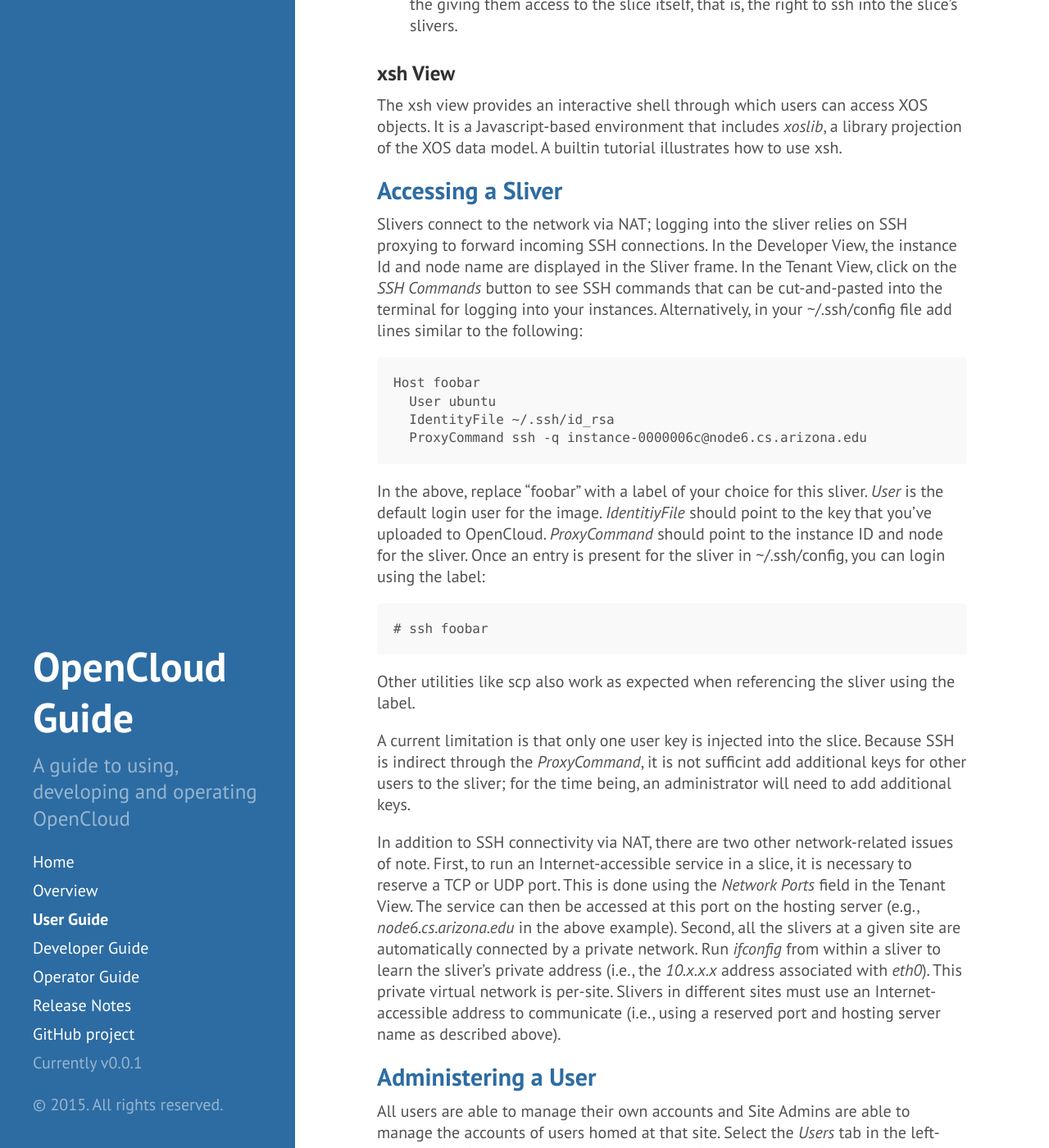
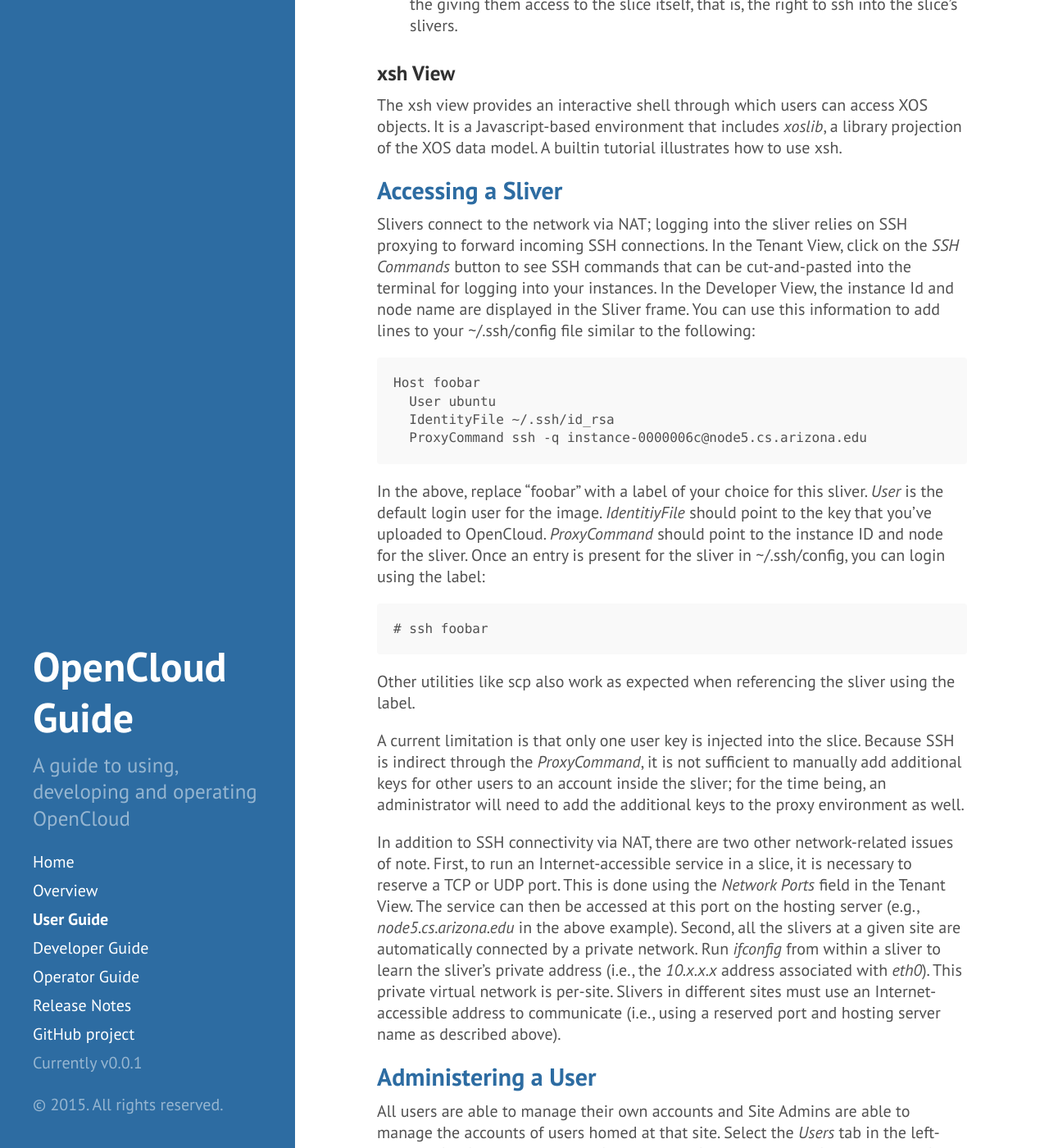
Before and after one commit to open-cloud/open-cloud.github.io.old, a Jekyll site: the page built from 1_user.md, in a window 1280 px wide and 1400 px high, scrolled down 2812 px. Shown: the whole window at 82% size. Built offline with Jekyll 4.4.1, drawn with Linux system fonts in a browser that asks for light colours; Markdown is read by kramdown in place of the engine named in the settings; some of the changed text lies outside the part shown.

Commit message:
Update 1_user.md

````diff
--- a/1_user.md
+++ b/1_user.md
@@ -90,11 +90,11 @@
 set the *ServiceClass* for the slice, although *Best Effort* is
 currently the only supported class.
 
-Click the *Download Slice Details* button to download a text file that
-gives details about the slice, including the DNS names at which the
-slivers can be accessed. Section [Getting Started](#getting-started)
-explains how to use this configuration information to access (e.g.,
-ssh into) the slivers instantiated for a slice.
+In the Tenant View, click on the *SSH Commands* button to see SSH
+commands that can be cut-and-pasted into the terminal for logging into
+your instances; click the *Download* button to save them as a local
+text file.  Section [Accessing a Sliver](#access-sliver) explains other
+ways to configure SSH access for a slice's slivers.
 
 Note that slices intially created through the Tenant view may also be
 managed through the Developer view. The reverse is true as long as the
@@ -137,18 +137,19 @@
 ##<a name="access-sliver">Accessing a Sliver</a>
 
 Slivers connect to the network via NAT; logging into the sliver relies
-on SSH proxying to forward incoming SSH connections. In the Developer
+on SSH proxying to forward incoming SSH connections. In the Tenant View,
+click on the *SSH Commands* button to see SSH
+commands that can be cut-and-pasted into the terminal for logging into
+your instances. In the Developer
 View, the instance Id and node name are displayed in the Sliver frame.
-In the Tenant View, click on the *SSH Commands* button to see SSH
-commands that can be cut-and-pasted into the terminal for logging into
-your instances.  Alternatively, in your ~/.ssh/config file add lines
+You can use this information to add lines to your ~/.ssh/config file
 similar to the following:
 
 ```
 Host foobar
   User ubuntu
   IdentityFile ~/.ssh/id_rsa
-  ProxyCommand ssh -q instance-0000006c@node6.cs.arizona.edu
+  ProxyCommand ssh -q instance-0000006c@node5.cs.arizona.edu
 ```
 
 In the above, replace "foobar" with a label of your choice for this
@@ -167,15 +168,16 @@
 
 A current limitation is that only one user key is injected into the
 slice. Because SSH is indirect through the *ProxyCommand*, it is not
-sufficint add additional keys for other users to the sliver; for the
-time being, an administrator will need to add additional keys.
+sufficient to manually add additional keys for other users to an
+account inside the sliver; for the time being, an administrator will
+need to add the additional keys to the proxy environment as well.
 
 In addition to SSH connectivity via NAT, there are two other
 network-related issues of note. First, to run an Internet-accessible
 service in a slice, it is necessary to reserve a TCP or UDP port.
 This is done using the *Network Ports* field in the Tenant View. The
 service can then be accessed at this port on the hosting server (e.g.,
-*node6.cs.arizona.edu* in the above example). Second, all the slivers
+*node5.cs.arizona.edu* in the above example). Second, all the slivers
 at a given site are automatically connected by a private network. Run
 *ifconfig* from within a sliver to learn the sliver's private address
 (i.e., the *10.x.x.x* address associated with *eth0*). This private
````
